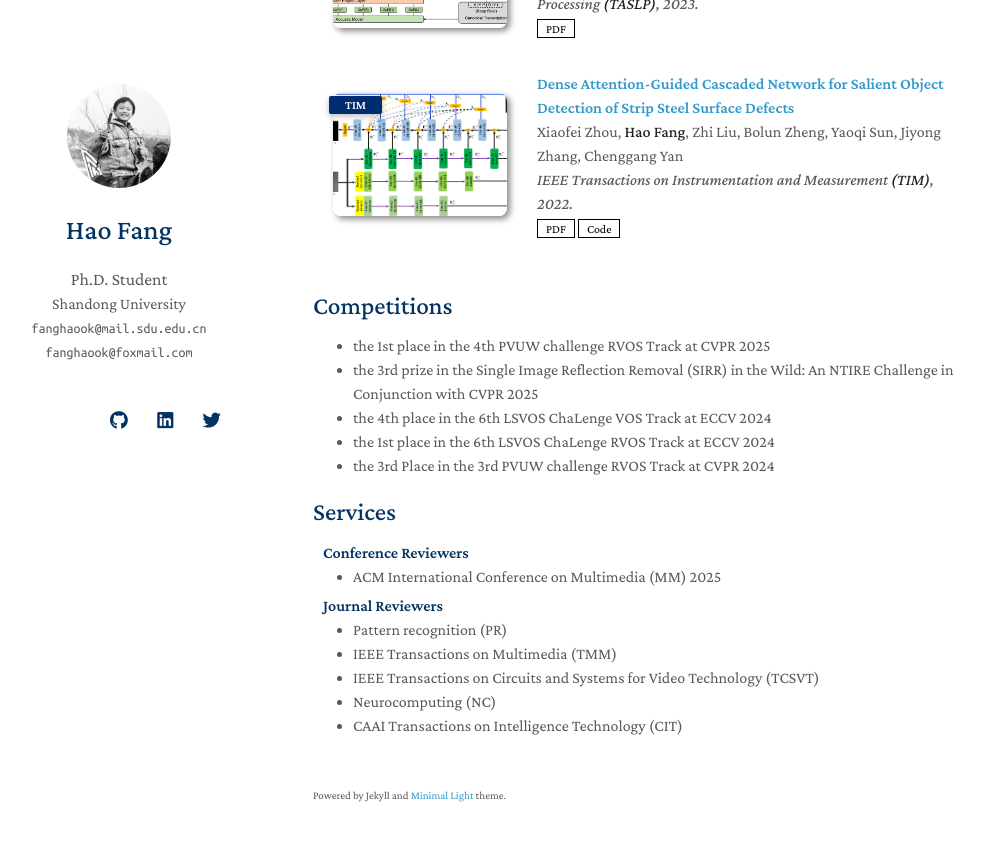
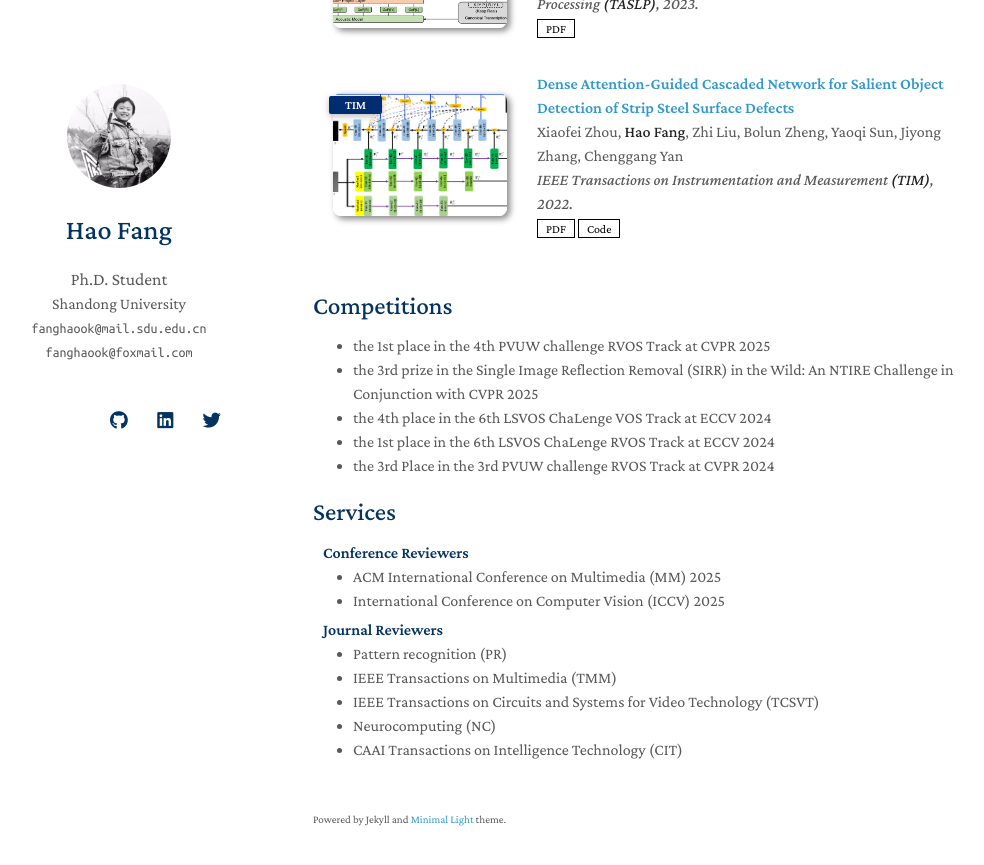
Before and after one commit to fanghaook/fanghaook.github.io, a Jekyll site: the page built from index.md, in a window 1280 px wide and 900 px high, scrolled down 2827 px. Shown: the top 865 px of the window, without its empty margins (157-1141 px from the left). Built offline with Jekyll 4.4.1, drawn with Linux system fonts in a browser that asks for light colours; nearby versions of some CDN libraries; a style sheet for code colours, icons or effects is not loaded; our own code applies the rules of GitHub Pages for plain Markdown files.

Commit message:
Update ICCV reviewer

```diff
--- a/index.md
+++ b/index.md
@@ -43,6 +43,7 @@ I am a Ph.D. student at School of Control Science and Engineering, Shandong Univ
 
 <ul style="margin:0 0 5px;">
   <li><a href="https://acmmm2025.org/"><autocolor>ACM International Conference on Multimedia (MM) 2025</autocolor></a></li>
+  <li><a href="https://iccv.thecvf.com/"><autocolor>International Conference on Computer Vision (ICCV) 2025</autocolor></a></li>
 </ul>
 
 <h4 style="margin:0 10px 0;">Journal Reviewers</h4>
```
